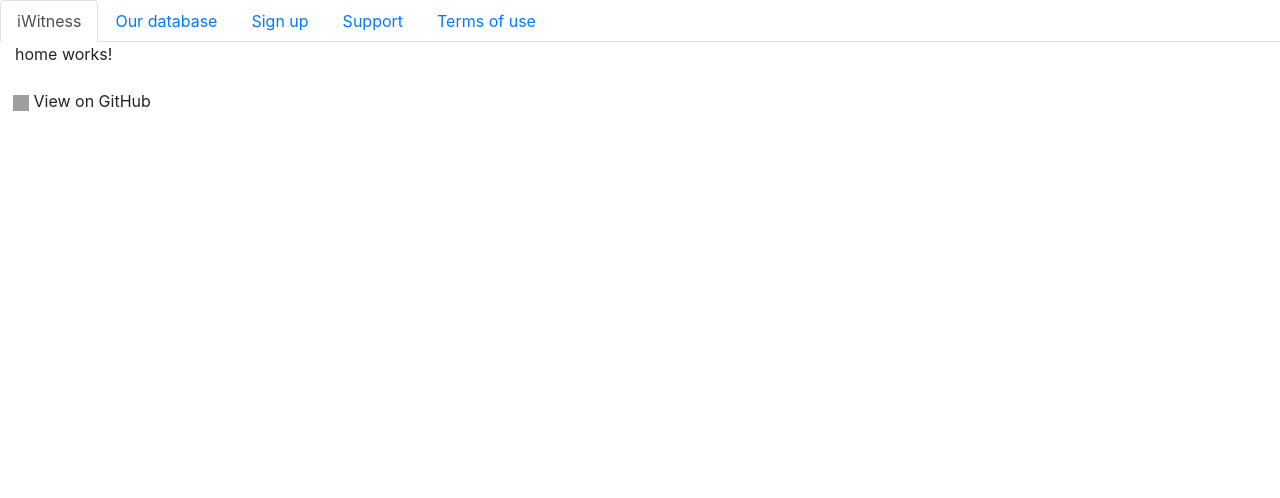
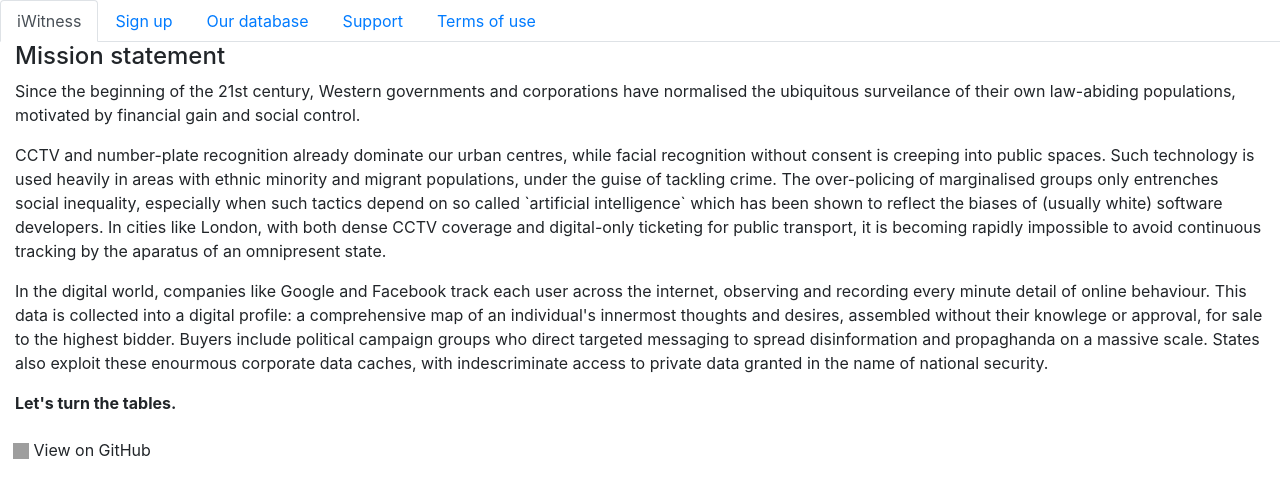
Before and after one commit to i-witness/heroku-server, an Angular app: page /home in a window 1280 px wide. Shown: the top 498 px of the page. Built offline with nearby package versions, Linux system fonts and the light colour scheme; grey boxes are pictures that could not be loaded.

Commit message:
add placeholder text

```diff
--- a/src/app/app.component.html
+++ b/src/app/app.component.html
@@ -4,10 +4,10 @@
       <a ngbNavLink routerLink="/home">iWitness</a>
     </li>
     <li ngbNavItem>
-      <a ngbNavLink routerLink="/data">Our database</a>
+      <a ngbNavLink routerLink="/signup">Sign up</a>
     </li>
     <li ngbNavItem>
-      <a ngbNavLink routerLink="/signup">Sign up</a>
+      <a ngbNavLink routerLink="/data">Our database</a>
     </li>
     <li ngbNavItem>
       <a ngbNavLink routerLink="/support">Support</a>
@@ -17,9 +17,7 @@
     </li>
   </ul>
 </header>
-<div class="container-fluid">
-  <router-outlet></router-outlet>
-</div>
+<router-outlet></router-outlet>
 <footer>
   <a href="https://github.com/i-witness/heroku-server" class="btn btn-github">
     <img
--- a/src/app/data/data.component.html
+++ b/src/app/data/data.component.html
@@ -1 +1,8 @@
-<p>data works!</p>
+<div class="container-fluid">
+  <div class="row">
+    <div class="col">
+      <h4>Our database</h4>
+      <p><strong>Under contruction, check back later.</strong></p>
+    </div>
+  </div>
+</div>
--- a/src/app/home/home.component.html
+++ b/src/app/home/home.component.html
@@ -1 +1,39 @@
-<p>home works!</p>
+<div class="container-fluid">
+  <div class="row">
+    <div class="col">
+      <h4>Mission statement</h4>
+      <p>
+        Since the beginning of the 21st century, Western governments and
+        corporations have normalised the ubiquitous surveilance of their own
+        law-abiding populations, motivated by financial gain and social control.
+      </p>
+      <p>
+        CCTV and number-plate recognition already dominate our urban centres,
+        while facial recognition without consent is creeping into public spaces.
+        Such technology is used heavily in areas with ethnic minority and
+        migrant populations, under the guise of tackling crime. The
+        over-policing of marginalised groups only entrenches social inequality,
+        especially when such tactics depend on so called `artificial
+        intelligence` which has been shown to reflect the biases of (usually
+        white) software developers. In cities like London, with both dense CCTV
+        coverage and digital-only ticketing for public transport, it is becoming
+        rapidly impossible to avoid continuous tracking by the aparatus of an
+        omnipresent state.
+      </p>
+      <p>
+        In the digital world, companies like Google and Facebook track each user
+        across the internet, observing and recording every minute detail of
+        online behaviour. This data is collected into a digital profile: a
+        comprehensive map of an individual's innermost thoughts and desires,
+        assembled without their knowlege or approval, for sale to the highest
+        bidder. Buyers include political campaign groups who direct targeted
+        messaging to spread disinformation and propaghanda on a massive scale.
+        States also exploit these enourmous corporate data caches, with
+        indescriminate access to private data granted in the name of national
+        security.
+      </p>
+
+      <p><strong>Let's turn the tables.</strong></p>
+    </div>
+  </div>
+</div>
--- a/src/app/signup/signup.component.html
+++ b/src/app/signup/signup.component.html
@@ -1 +1,8 @@
-<p>signup works!</p>
+<div class="container-fluid">
+  <div class="row">
+    <div class="col">
+      <h4>Sign up</h4>
+      <p><strong>Under contruction, check back later.</strong></p>
+    </div>
+  </div>
+</div>
--- a/src/app/support/support.component.html
+++ b/src/app/support/support.component.html
@@ -1 +1,8 @@
-<p>support works!</p>
+<div class="container-fluid">
+  <div class="row">
+    <div class="col">
+      <h4>Support</h4>
+      <p><strong>Under contruction, check back later.</strong></p>
+    </div>
+  </div>
+</div>
--- a/src/app/terms/terms.component.html
+++ b/src/app/terms/terms.component.html
@@ -1 +1,8 @@
-<p>terms works!</p>
+<div class="container-fluid">
+  <div class="row">
+    <div class="col">
+      <h4>Terms of use</h4>
+      <p><strong>Under contruction, check back later.</strong></p>
+    </div>
+  </div>
+</div>
```
